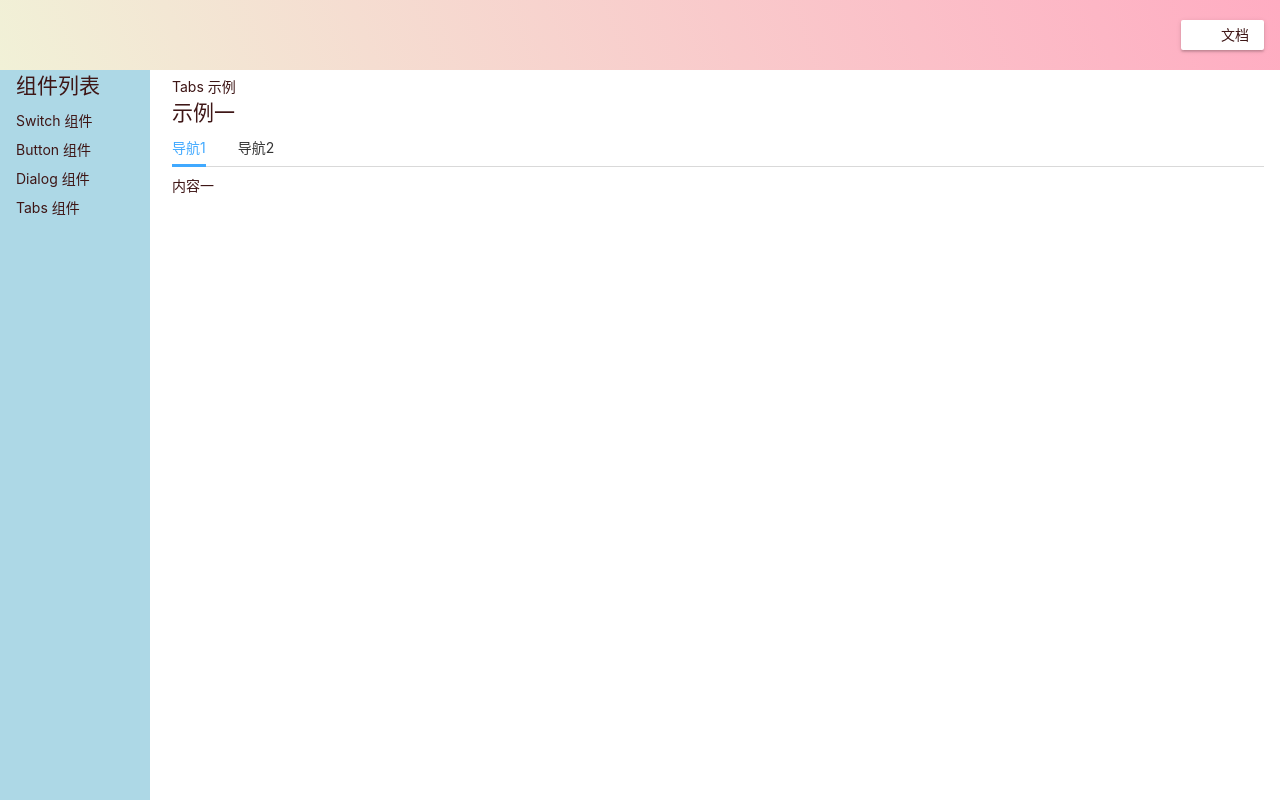
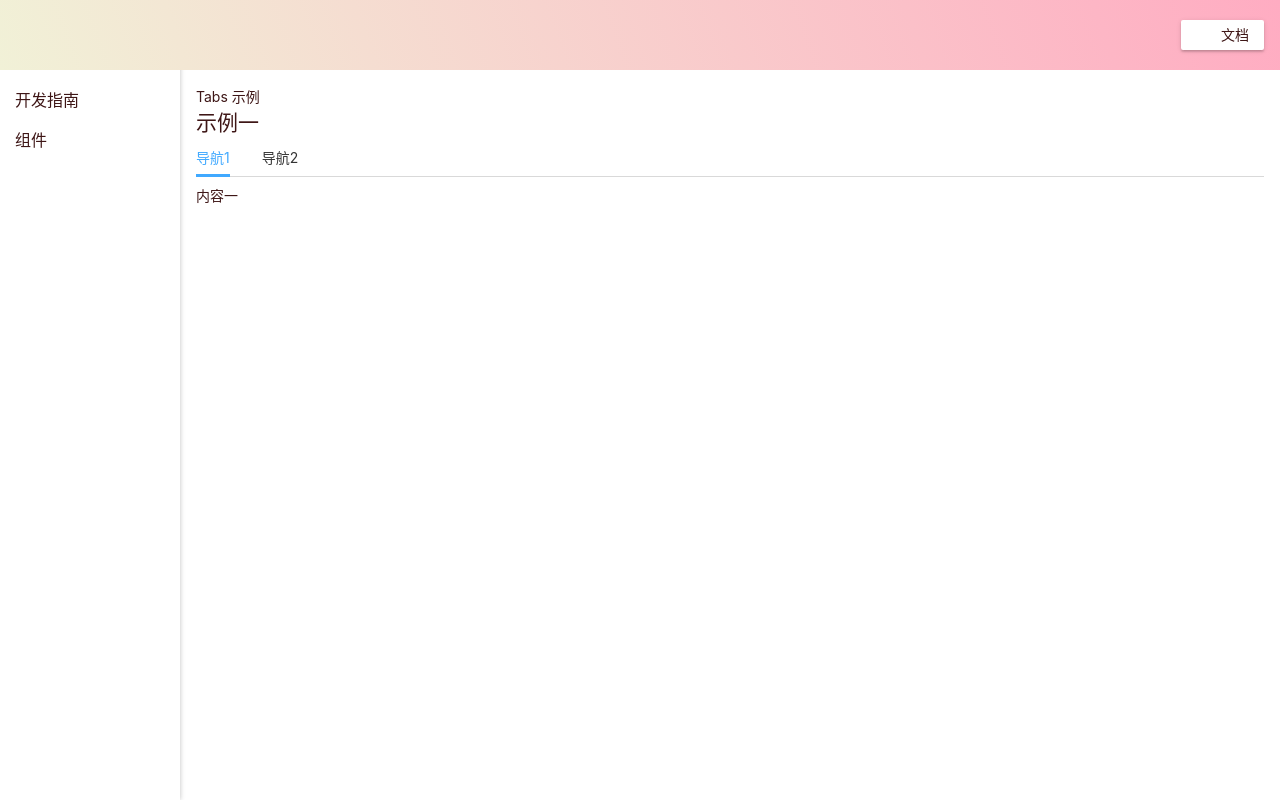
Before and after one commit to nicole618/simple-ui-org, a Vue app: page /doc/tabs in a window 1280 px wide. Built offline with nearby package versions, Linux system fonts and the light colour scheme.

Commit message:
创建路由

```diff
--- a/src/views/Doc.vue
+++ b/src/views/Doc.vue
@@ -3,7 +3,32 @@
     <TopNav class="nav" :toggleMenuVisible="true" />
     <div class="content">
       <aside v-if="asideVisable">
-        <h2>组件列表</h2>
+        <ul>
+          <h2 @click="showTowOl">
+            <span>开发指南</span
+            ><svg class="icon" aria-hidden="true">
+              <use xlink:href="#icon-bottom"></use>
+            </svg>
+          </h2>
+          <ol>
+            <li>
+              <router-link to="/doc/intro">介绍</router-link>
+            </li>
+            <li>
+              <router-link to="/doc/Install">开始</router-link>
+            </li>
+            <li>
+              <router-link to="/doc/get-started">使用</router-link>
+            </li>
+          </ol>
+        </ul>
+        <ul>
+          <h2 @click="showTowOl">
+            <span>组件</span
+            ><svg class="icon" aria-hidden="true">
+              <use xlink:href="#icon-bottom"></use>
+            </svg>
+          </h2>
           <ol>
             <li>
               <router-link to="/doc/switch">Switch 组件</router-link>
@@ -18,6 +43,7 @@
               <router-link to="/doc/tabs">Tabs 组件</router-link>
             </li>
           </ol>
+        </ul>
       </aside>
       <main>
         <router-view />
@@ -33,7 +59,16 @@ export default {
   components: { TopNav },
   setup() {
     const asideVisable = inject<Ref<boolean>>("asideVisable");
-    return { asideVisable };
+    const showTowOl = (e: MouseEvent) => {
+      const h2 = e.currentTarget as HTMLElement;
+      const ul = h2.parentNode as HTMLElement;
+      if (ul.classList.contains("openOl")) {
+        ul.classList.remove("openOl");
+      } else {
+        ul.classList.add("openOl");
+      }
+    };
+    return { showTowOl, asideVisable };
   },
 };
 </script>
@@ -48,8 +83,8 @@ export default {
   }
   > .content {
     flex-grow: 1;
-    padding-top: 60px;
-    padding-left: 156px;
+    padding-top: 70px;
+    padding-left: 180px;
     @media (max-width: 500px) {
       padding-left: 0;
     }
@@ -66,25 +101,53 @@ export default {
   }
 }
 aside {
-  background: lightblue;
-  width: 150px;
-  padding: 16px;
+  box-shadow: 0 0 5px rgba(0, 0, 0, 0.25);
+  width: 180px;
   position: fixed;
   top: 0;
   left: 0;
-  padding-top: 70px;
+  padding-top: 80px;
   height: 100%;
+  ul {
     > h2 {
-    margin-bottom: 4px;
+      line-height: 40px;
+      font-size: 16px;
+      position: relative;
+      padding: 0 15px;
+      display: flex;
+      justify-content: space-between;
+      align-items: center;
+      cursor: pointer;
+      .icon {
+        font-size: 20px;
+        transition: all 0.3s ease;
+      }
     }
     > ol {
+      display: none;
       > li {
-      padding: 4px 0;
+        a {
+          display: block;
+          padding-left: 25px;
+        }
+        line-height: 35px;
       }
     }
+    &.openOl {
+      h2 {
+        .icon {
+          transform: rotate(180deg);
+        }
+      }
+      ol {
+        display: block;
+      }
+    }
+  }
+
   @media (max-width: 500px) {
     position: fixed;
-    padding-top: 70px;
+    padding-top: 80px;
     top: 0;
     left: 0;
   }
--- /dev/null
+++ b/src/views/GetStarted.vue
@@ -0,0 +1,3 @@
+<template>
+  <div>GetStarted</div>
+</template>
--- /dev/null
+++ b/src/views/Install.vue
@@ -0,0 +1,3 @@
+<template>
+  <div>安装</div>
+</template>
--- /dev/null
+++ b/src/views/Intro.vue
@@ -0,0 +1,3 @@
+<template>
+  <div>Intro</div>
+</template>
```
Also changed, not shown: src/router.ts (+7 -2 lines). Lines whose indentation alone changed are shown as unchanged.
